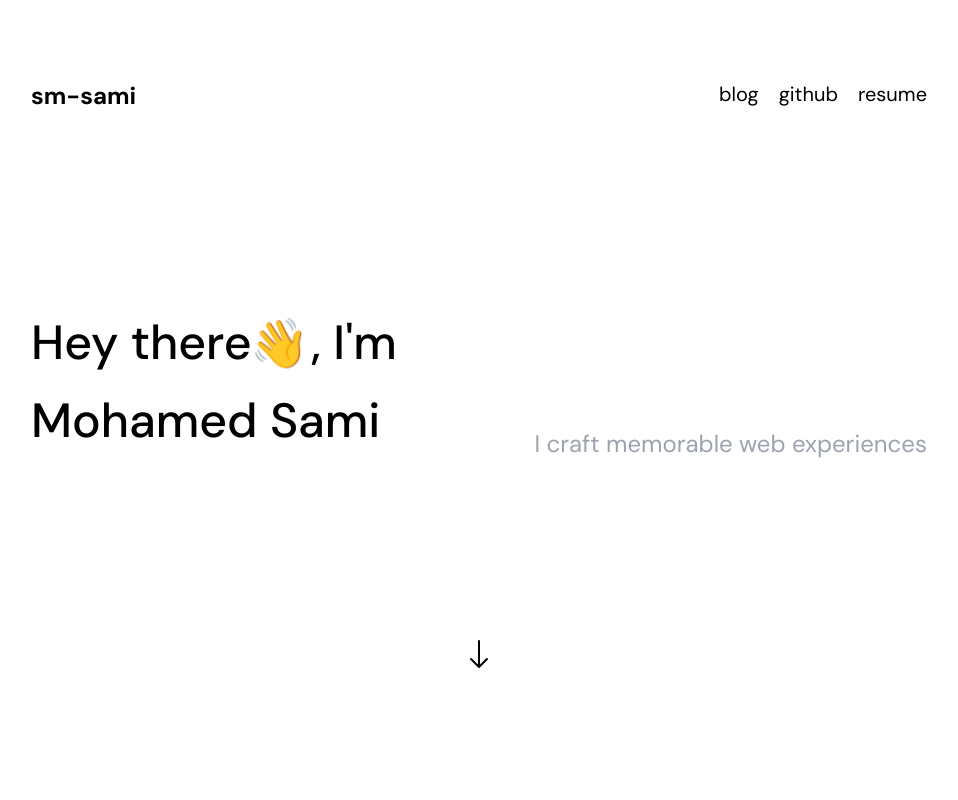
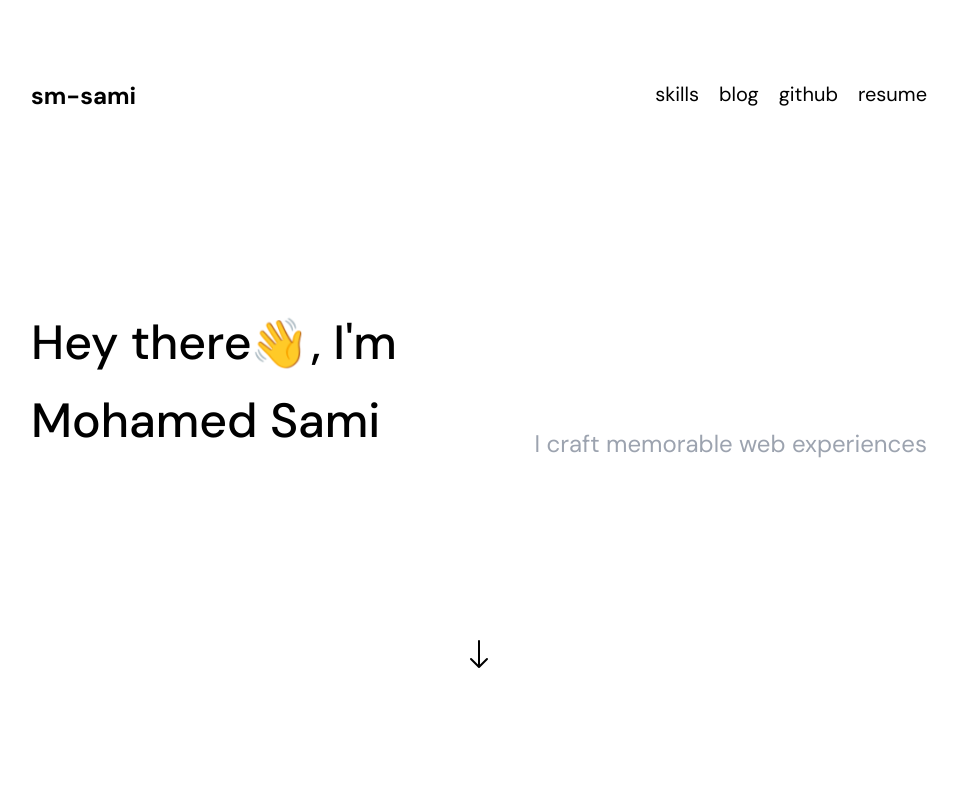
Before and after one commit to mhmdsami/mhmdsami, a Next.js app: page / in a window 1280 px wide. Shown: the top 800 px of the page, without its empty margins (161-1119 px from the left). Built offline with nearby package versions, Linux system fonts and the light colour scheme.

Commit message:
add Skills component

```diff
--- a/components/Hero.tsx
+++ b/components/Hero.tsx
@@ -1,6 +1,6 @@
 const Hero = () => {
     return (
-    <div className="flex flex-col min-h-[90vh]">
+    <div className="flex flex-col min-h-[85vh]">
         <main className="flex justify-between my-28">
             <div className="text-5xl leading-relaxed font-medium select-none">
                 Hey there<span className="inline-block origin-bottom-right animate-wave">👋</span>, I&apos;m<br />
@@ -11,7 +11,8 @@ const Hero = () => {
             </div>
         </main>
         <div className="flex place-content-center animate-bounce pt-20">
-            <svg stroke="currentColor" fill="currentColor" strokeWidth="0" viewBox="0 0 16 16" height="2em" width="2em" xmlns="http://www.w3.org/2000/svg"><path fillRule="evenodd" d="M8 1a.5.5 0 0 1 .5.5v11.793l3.146-3.147a.5.5 0 0 1 .708.708l-4 4a.5.5 0 0 1-.708 0l-4-4a.5.5 0 0 1 .708-.708L7.5 13.293V1.5A.5.5 0 0 1 8 1z"></path></svg>
+            <a href="#skills"><svg stroke="currentColor" fill="currentColor" strokeWidth="0" viewBox="0 0 16 16" height="2em" width="2em" xmlns="http://www.w3.org/2000/svg"><path fillRule="evenodd" d="M8 1a.5.5 0 0 1 .5.5v11.793l3.146-3.147a.5.5 0 0 1 .708.708l-4 4a.5.5 0 0 1-.708 0l-4-4a.5.5 0 0 1 .708-.708L7.5 13.293V1.5A.5.5 0 0 1 8 1z"></path></svg>
+            </a>
         </div>
     </div>
     )
--- a/components/Navbar.tsx
+++ b/components/Navbar.tsx
@@ -2,6 +2,7 @@ import Link from "next/link";
 
 const Navbar = () => {
     const navElements = [
+        { page: "skills", href: "#skills" },
         { page: "blog", href: "/blog" },
         { page: "github", href: "https://github.com/sm-sami" },
         { page: "resume", href: "#" }
--- /dev/null
+++ b/components/Skills.tsx
@@ -0,0 +1,32 @@
+interface SkillSet {
+    title: string,
+    skills: Array<string>
+}
+
+const Skills = () => {
+    const skillSets: Array<SkillSet> = [
+        { title: 'Languages', skills: ['JavaScript', 'TypeScript', 'Python', 'C', 'C++'] },
+        { title: 'Frontend', skills: ['HTML', 'CSS', 'React', 'Next.js', 'Svelte', 'TailwindCSS' ] },
+        { title: 'Backend', skills: ['Nodejs', 'Express'] },
+        { title: 'Database', skills: ['MongoDB'] },
+        { title: 'Misc', skills: ['Git', 'Figma']}
+    ]
+
+    return (
+        <div id="skills" className="pt-[5vh]">
+            <div className="text-lg font-bold uppercase">Skills</div>
+            <div className="grid grid-cols-3 gap-y-7">
+                {skillSets.map(({ title, skills}, index) => (
+                    <div key={index} className="flex flex-col my-2 w-52 gap-y-3">
+                        <div className="text-3xl text-gray-600 font-bold">{title}</div>
+                        <div className="flex gap-2 flex-wrap">
+                            {skills.map((skill, ind) => (<div key={ind} className="bg-gray-200 px-2 rounded-lg font-medium">{skill}</div>))}
+                        </div>
+                    </div>
+                ))}
+            </div>
+        </div>
+    )
+}
+
+export default Skills;
```
